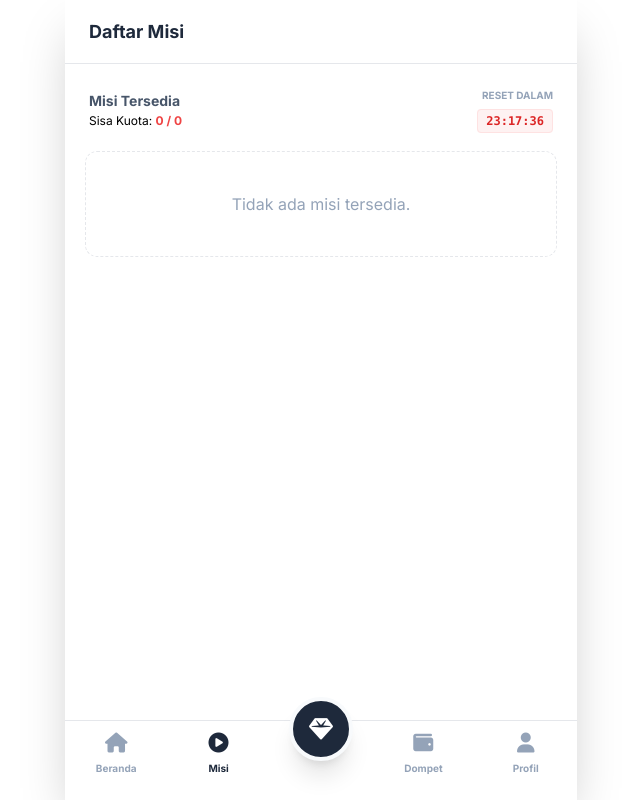
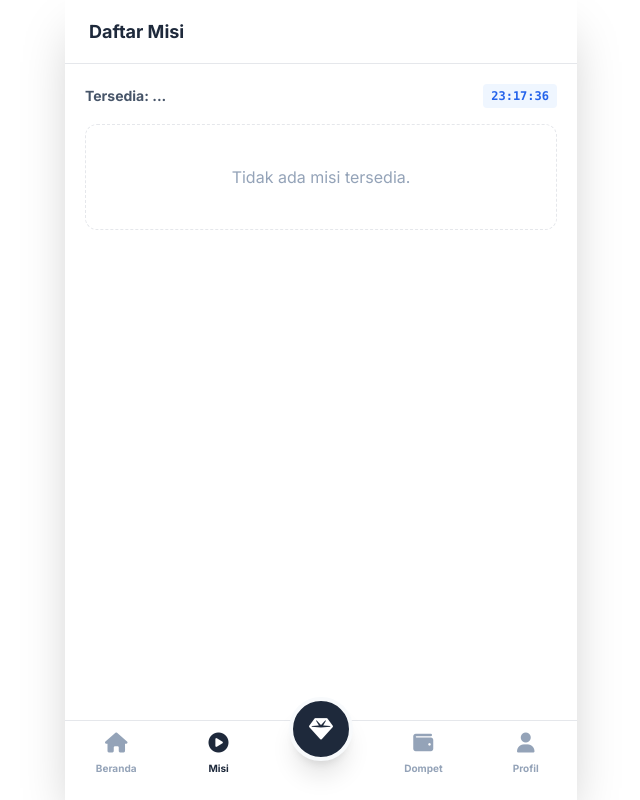
Before and after one commit to xcoderid/watchjob, a website: page jobs.html in a window 1280 px wide. Shown: the whole page, without its empty margins (319-959 px from the left). Drawn offline with nearby package versions, Linux system fonts and the light colour scheme; no server answers; sample sign-in values are in the browser's storage.

Commit message:
Update jobs.html

```diff
--- a/jobs.html
+++ b/jobs.html
@@ -21,21 +21,13 @@
 
     <main class="flex-1 overflow-y-auto p-5 pb-28 space-y-4">
 
-        <div class="flex justify-between items-center bg-white p-1 rounded-xl">
-            <div>
-                <span class="text-sm font-bold text-slate-600 block">Misi Tersedia</span>
-                <p class="text-xs mt-0.5">
-                    Sisa Kuota:
-                    <span class="font-bold" :class="(daily_limit - tasks_done) > 0 ? 'text-primary' : 'text-red-500'" x-text="(daily_limit - tasks_done) + ' / ' + daily_limit">...</span>
-                </p>
-            </div>
-
-            <div class="text-right">
-                <p class="text-[10px] text-slate-400 font-bold uppercase mb-1">Reset Dalam</p>
-                <span class="text-xs bg-red-50 text-red-600 px-2 py-1 rounded font-bold font-mono border border-red-100" x-text="countdown">
-                    00:00:00
-                </span>
-            </div>
+        <div class="flex justify-between items-center">
+            <span class="text-sm font-bold text-slate-600">
+                Tersedia: <span x-text="daily_limit ? (daily_limit - tasks_done) + '/' + daily_limit : '...'"></span>
+            </span>
+            <span class="text-xs bg-blue-50 text-blue-600 px-2 py-1 rounded font-bold font-mono" x-text="countdown">
+                Reset 00:00 WIB
+            </span>
         </div>
 
         <template x-for="job in jobs" :key="job.id">
@@ -77,7 +69,7 @@
             return {
                 jobs: [],
                 completedIds: [],
-                // State baru untuk Kuota dan Timer
+                // State baru wajib ada agar tidak undefined/0
                 daily_limit: 0,
                 tasks_done: 0,
                 countdown: '00:00:00',
@@ -85,7 +77,7 @@
                 init() {
                     if(!localStorage.getItem('token')) return window.location.href = 'index.html';
                     this.fetchJobs();
-                    this.startTimer(); // Jalankan timer
+                    this.startTimer(); // Jalankan timer saat init
                 },
 
                 async fetchJobs() {
@@ -102,41 +94,32 @@
                         this.jobs = data.jobs || [];
                         this.completedIds = [];
 
-                        // Update State Kuota dari Response API
+                        // INI YANG KURANG SEBELUMNYA: Masukkan data kuota dari API ke variabel Alpine
                         this.daily_limit = data.daily_limit || 0;
                         this.tasks_done = data.tasks_done || 0;
 
                     } catch(e) {
-                         alert(e.message);
+                         // alert(e.message); // Optional: matikan alert jika mengganggu
                     }
                 },
 
                 startJob(job) {
-                    // Cek Kuota Dulu di Frontend biar gak bolak-balik
-                    if (this.tasks_done >= this.daily_limit) {
-                        return alert('Kuota harian Anda sudah habis. Silakan tunggu reset jam 00:00 WIB.');
+                    // Cek Kuota di Frontend
+                    if (this.daily_limit > 0 && this.tasks_done >= this.daily_limit) {
+                        return alert('Kuota harian habis.');
                     }
                     window.location.href = `player.html?id=${job.id}`;
                 },
 
-                // Logic Timer Hitung Mundur ke Jam 00:00 WIB
                 startTimer() {
                     setInterval(() => {
                         const now = new Date();
-
-                        // Target: 00:00 WIB = 17:00 UTC
-                        // Kita set target ke jam 17:00 UTC hari ini
+                        // Target 17:00 UTC (00:00 WIB)
                         let target = new Date();
                         target.setUTCHours(17, 0, 0, 0);
-
-                        // Jika sekarang (UTC) sudah lewat jam 17:00, berarti target resetnya BESOK jam 17:00 UTC
-                        if (now.getUTCHours() >= 17) {
-                            target.setDate(target.getDate() + 1);
-                        }
-                        // (Jika jam 00:00-16:59 UTC, target tetap hari ini jam 17:00 UTC)
+                        if (now.getUTCHours() >= 17) target.setDate(target.getDate() + 1);
 
                         const diff = target - now;
-
                         if (diff <= 0) {
                              this.countdown = "Memproses...";
                         } else {
```
